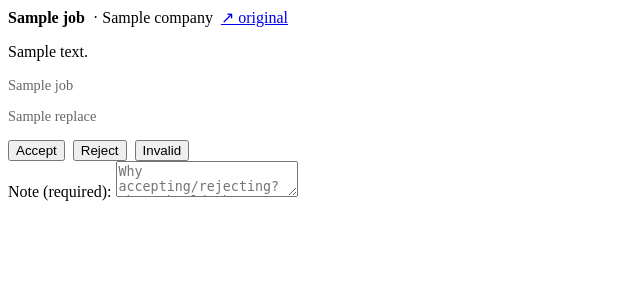
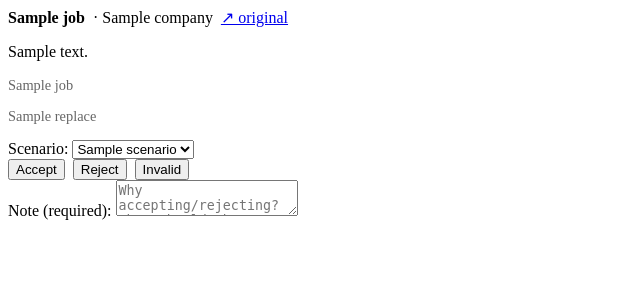
Before and after one commit to RmMsr/job-seek, a FastAPI app: template app/templates/jobs/_feedback.html in a window 1280 px wide. Shown: the top 300 px of the page, without its empty margins (0-640 px from the left). Run offline with FastAPI, Linux system fonts and the light colour scheme; the template is opened without the code that fills it: most values are stand-ins (such as "Sample title", 1, 10 or a date in 2020).

Commit message:
feat: let users pick which scenario a feedback note targets
Adds a required scenario <select> to the job feedback form, defaulting
to the job's best-matching scenario when scored. POST /jobs/{id}/feedback
now requires feedback_scenario_id and persists it via update_job_feedback.

Co-Authored-By: Claude Sonnet 5 <noreply@anthropic.com>

```diff
--- a/app/routes/jobs.py
+++ b/app/routes/jobs.py
@@ -37,7 +37,8 @@ def job_expand(job_id: int, request: Request, conn: sqlite3.Connection = Depends
     job = q.get_job(conn, job_id)
     sources = {s["id"]: s for s in q.get_sources(conn)}
     job["source_name"] = sources.get(job["source_id"], {}).get("name", "")
-    return templates.TemplateResponse(request, "jobs/_feedback.html", {"job": job})
+    scenarios = q.get_scenarios(conn)
+    return templates.TemplateResponse(request, "jobs/_feedback.html", {"job": job, "scenarios": scenarios})
 
 
 @router.post("/jobs/{job_id}/feedback", response_class=HTMLResponse)
@@ -46,7 +47,8 @@ def job_feedback(
     request: Request,
     status: str = Form(...),
     note: str = Form(...),
+    feedback_scenario_id: int = Form(...),
     conn: sqlite3.Connection = Depends(get_db),
 ):
-    q.update_job_feedback(conn, job_id, status, note)
+    q.update_job_feedback(conn, job_id, status, note, feedback_scenario_id)
     return HTMLResponse(content="", status_code=200)
--- a/app/templates/jobs/_feedback.html
+++ b/app/templates/jobs/_feedback.html
@@ -17,6 +17,13 @@
     hx-post="/jobs/{{ job.id }}/feedback"
     hx-target="#job-{{ job.id }}"
     hx-swap="outerHTML">
+    <label>Scenario:
+      <select name="feedback_scenario_id" required>
+        {% for s in scenarios %}
+          <option value="{{ s.id }}" {% if s.id == job.best_scenario_id %}selected{% endif %}>{{ s.name }}</option>
+        {% endfor %}
+      </select>
+    </label>
     <div style="display:flex; gap:0.5rem; flex-wrap:wrap;">
       <button type="submit" name="status" value="accepted" class="btn btn-accept">Accept</button>
       <button type="submit" name="status" value="rejected" class="btn btn-reject">Reject</button>
```
Also changed, not shown: tests/test_routes_jobs.py (+43 -7 lines).
